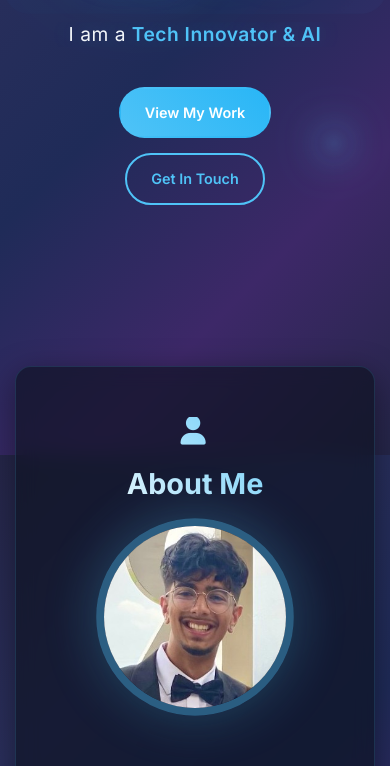
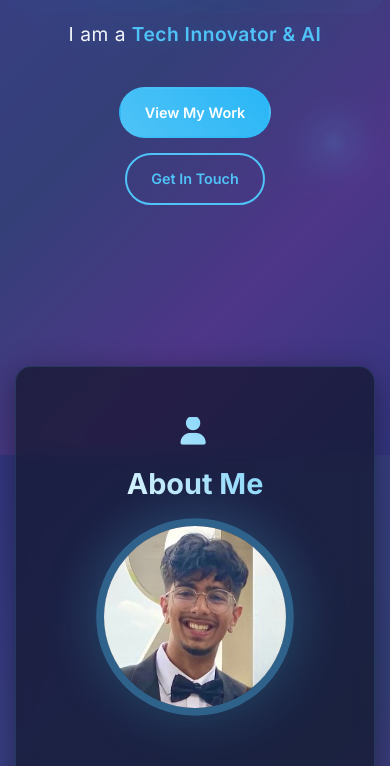
Before and after one commit to krishnarula2/personal-portfolio, a plain HTML site: page index.html in a window 390 px wide. Shown: the part 389-1155 px from the top of the page. Drawn offline with Linux system fonts and the light colour scheme.

Commit message:
Update styles.css

```diff
--- a/styles.css
+++ b/styles.css
@@ -18,8 +18,8 @@ body {
     font-family: 'Inter', sans-serif;
     line-height: 1.6;
     color: #ffffff !important;
-    background: #1f1f38 !important;
-    background-image: linear-gradient(135deg, #1f1f38 0%, #252649 25%, #1b2648 50%, #362255 75%, #1f1f38 100%) !important;
+    background: #2d2f5e !important;
+    background-image: linear-gradient(135deg, #2d2f5e 0%, #353974 25%, #2a3768 50%, #4a3078 75%, #2d2f5e 100%) !important;
     background-attachment: fixed !important;
     min-height: 100vh !important;
     overflow-x: hidden;
@@ -879,8 +879,8 @@ body.scrolling::after {
     }
 
     body {
-        background: #252649 !important;
-        background-image: linear-gradient(135deg, #252649 0%, #2a2f5c 25%, #1f2b58 50%, #3d2868 75%, #252649 100%) !important;
+        background: #2f3268 !important;
+        background-image: linear-gradient(135deg, #2f3268 0%, #35397a 25%, #303d70 50%, #4a3480 75%, #2f3268 100%) !important;
         background-attachment: fixed !important;
         background-repeat: no-repeat !important;
         background-size: cover !important;
@@ -888,7 +888,7 @@ body.scrolling::after {
         color: #ffffff !important;
         color-scheme: dark only !important;
         -webkit-color-scheme: dark !important;
-        background-color: #1a1a2e !important;
+        background-color: #2a2d60 !important;
     }
 
     /* DISABLE ONLY PROBLEMATIC ANIMATIONS - KEEP BACKGROUND ANIMATIONS */
@@ -1441,12 +1441,12 @@ body.scrolling::after {
     }
 
     body {
-        background: #252649 !important;
-        background-image: linear-gradient(135deg, #252649 0%, #2a2f5c 25%, #1f2b58 50%, #3d2868 75%, #252649 100%) !important;
+        background: #333680 !important;
+        background-image: linear-gradient(135deg, #333680 0%, #393f84 25%, #343f78 50%, #4e3688 75%, #333680 100%) !important;
         background-attachment: fixed !important;
         background-repeat: no-repeat !important;
         background-size: cover !important;
-        background-color: #0a0a0a !important;
+        background-color: #2e3070 !important;
         color: #ffffff !important;
         color-scheme: dark only !important;
         -webkit-color-scheme: dark !important;
```
